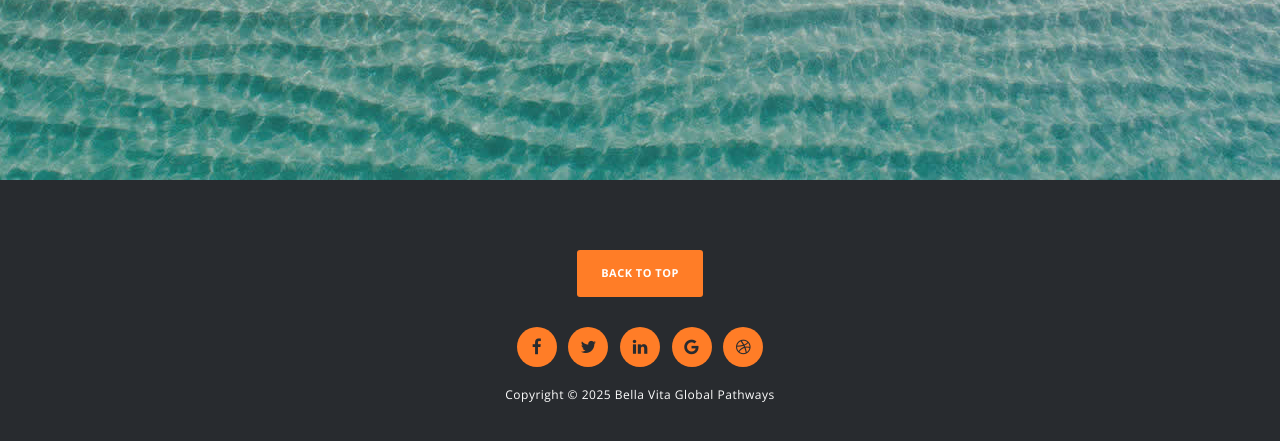
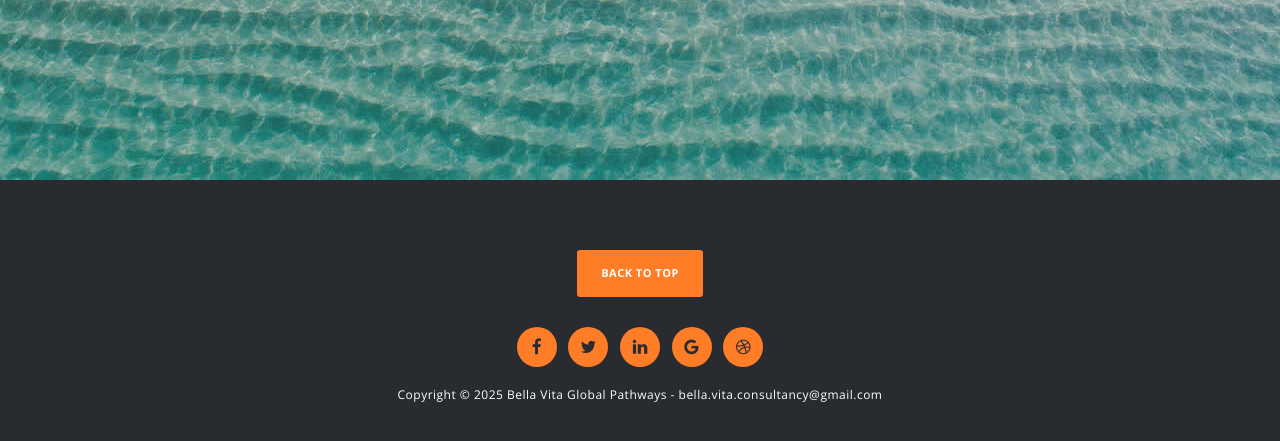
Before and after one commit to kulasekara02/vita, a plain HTML site: page index.html in a window 1280 px wide. Shown: the part 3834-4275 px from the top of the page. Drawn offline with nearby package versions, Linux system fonts and the light colour scheme.

Commit message:
Update index.html

```diff
--- a/index.html
+++ b/index.html
@@ -261,7 +261,8 @@
                         <script>
                             document.write(new Date().getFullYear());
                         </script>
-                        Bella Vita Global Pathways
+                        Bella Vita Global Pathways - bella.vita.consultancy@gmail.com
+
 
                     </p>
                 </div>
```
